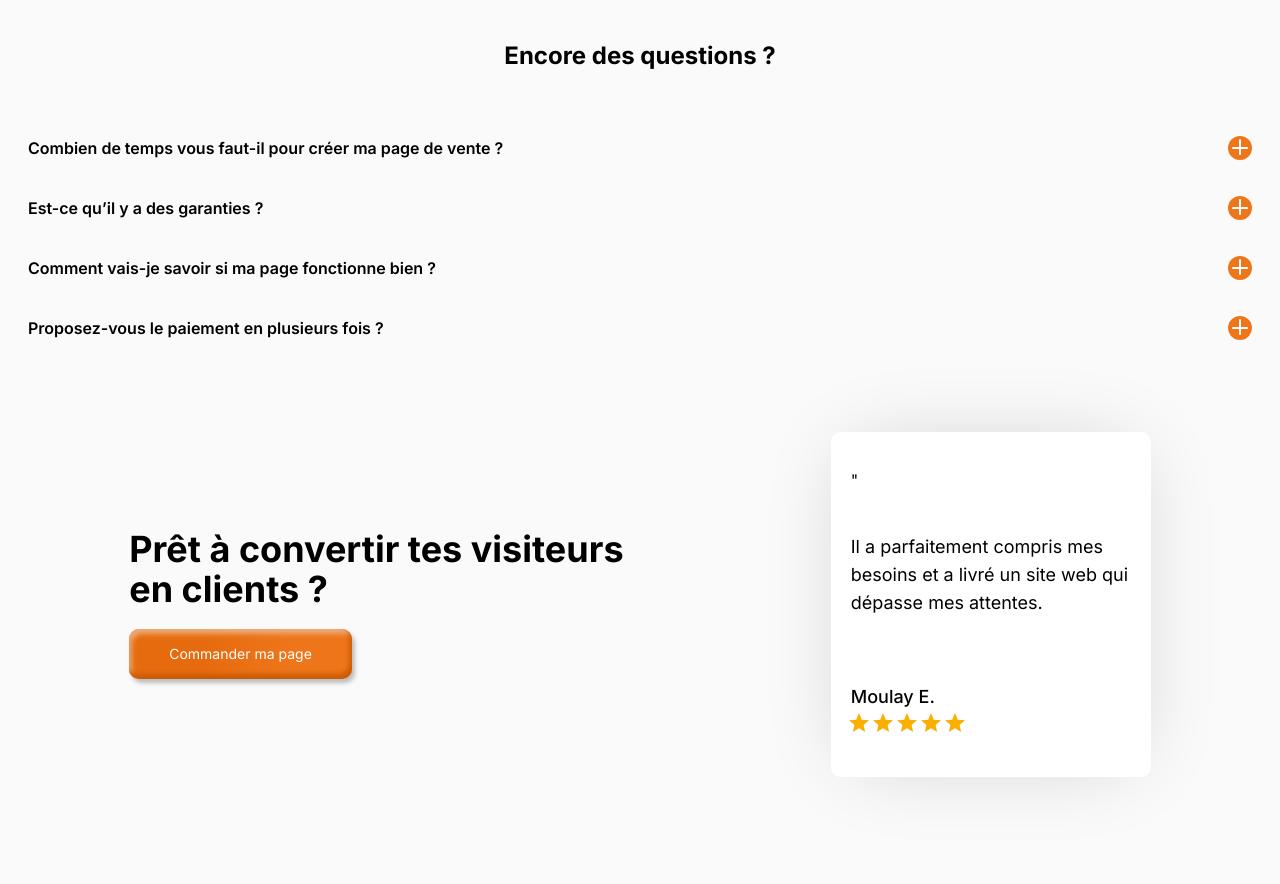
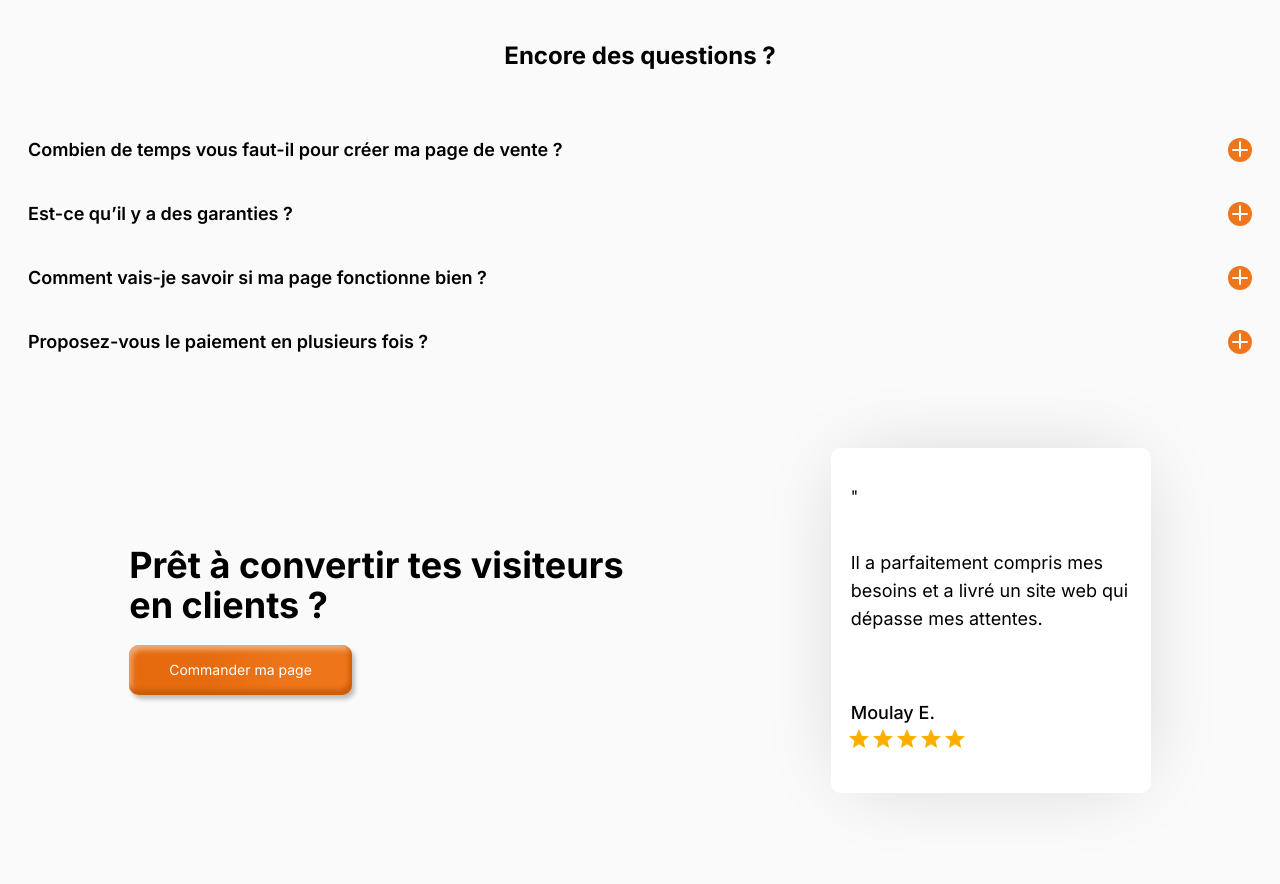
Before and after one commit to SebMZI/territa-lp, a Next.js app: page / in a window 1280 px wide. Shown: the part 7540-8424 px from the top of the page. Built offline with nearby package versions, Linux system fonts and the light colour scheme.

Commit message:
feat(FAQ): :iphone: Questions font size changed
Changed from 16px to 18px the font size of questions

```diff
--- a/components/Question.jsx
+++ b/components/Question.jsx
@@ -7,7 +7,7 @@ const Question = ({ question, answer }) => {
   return (
     <article onClick={() => setIsOpen(!isOpen)}>
       <div className="flex flex-row gap-20 items-center justify-between">
-        <h3 className="font-semibold">{question}</h3>
+        <h3 className="font-semibold md:text-lg">{question}</h3>
         <div className="bg-[#EE7519] min-w-6 min-h-6 rounded-full grid place-content-center relative cursor-pointer">
           <div className="h-[2px] w-4 bg-white rounded-lg relative "></div>
           <div
```
